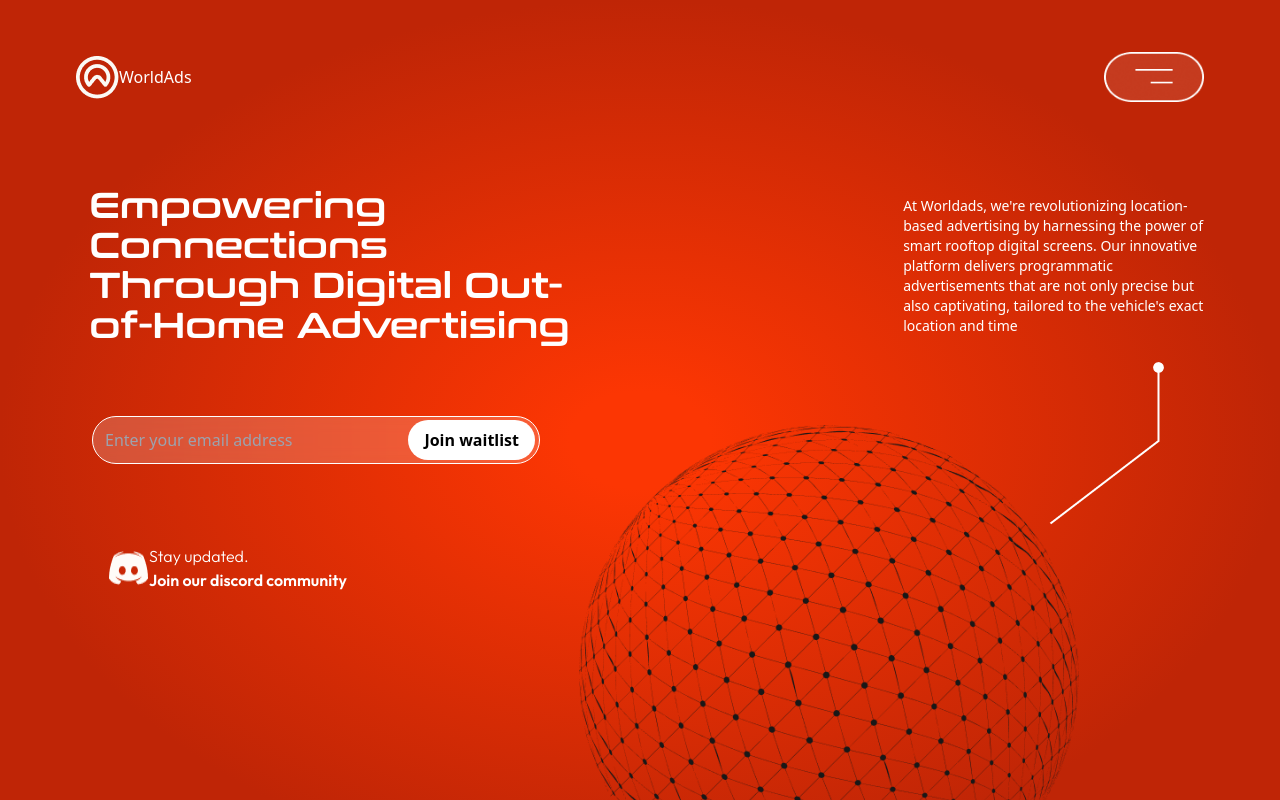
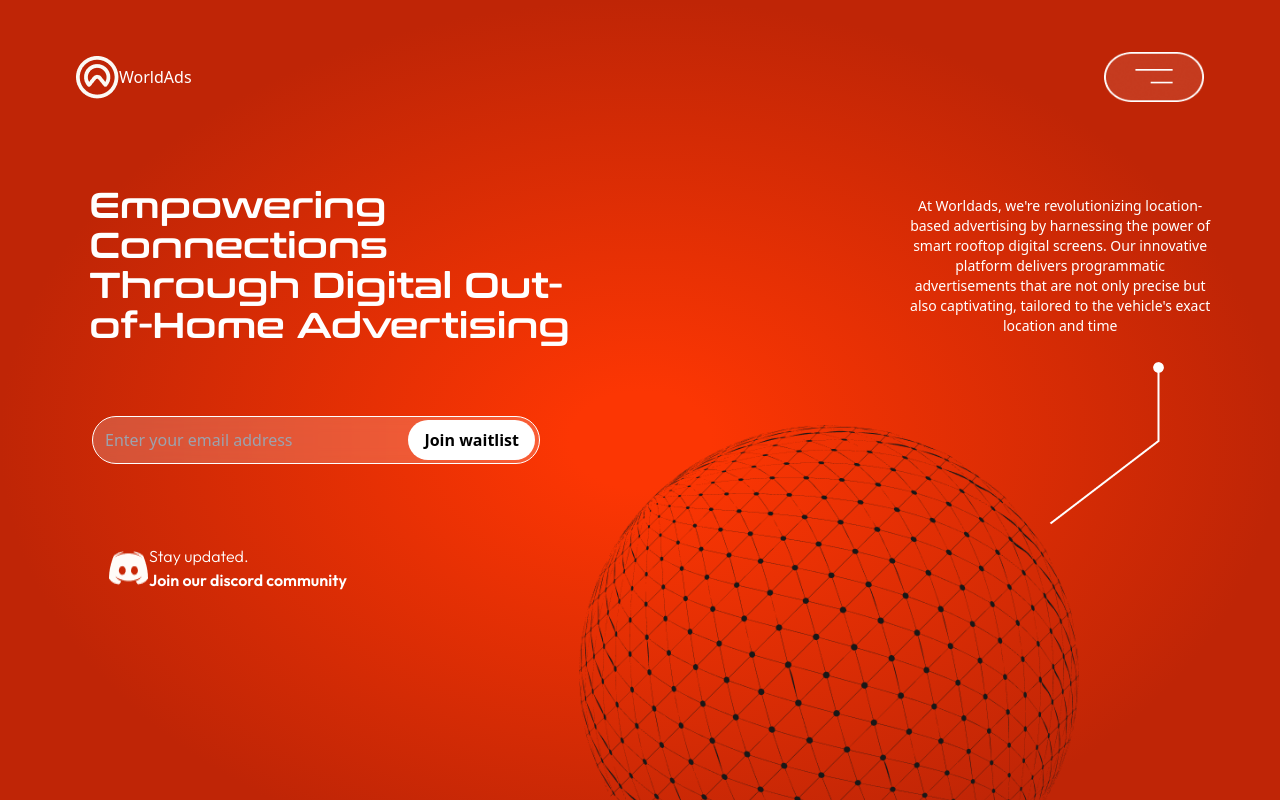
Before and after one commit to akshitchowdhury/WorldAds, a React (Create React App) app: page / in a window 1280 px wide. Shown: the top 800 px of the page. Built offline with nearby package versions, Linux system fonts and the light colour scheme; a web font is replaced by a local one.

Commit message:
responsiveNav9

```diff
--- a/src/components/Hero/Hero.jsx
+++ b/src/components/Hero/Hero.jsx
@@ -26,7 +26,7 @@ const Hero = () => {
           </span>
         </h1>
 
-        <h2 className="para text-sm text-white text-left w-auto "> {/* Adjusted this line */}
+        <h2 className="para text-sm text-white text-center w-auto "> {/* Adjusted this line */}
           At Worldads, we're revolutionizing location-based advertising by
           harnessing the power of smart rooftop digital screens. Our innovative
           platform delivers programmatic advertisements that are not only
```
